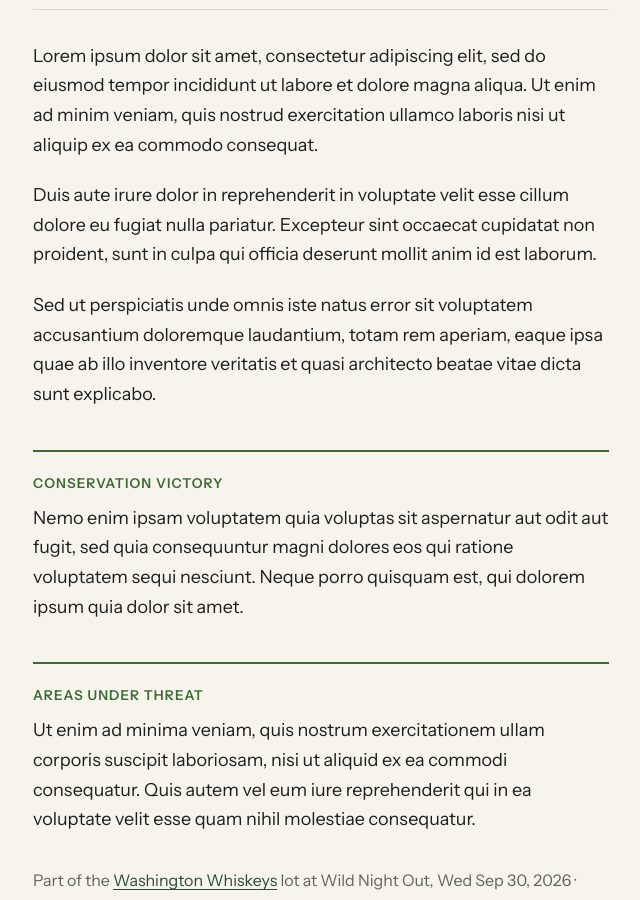
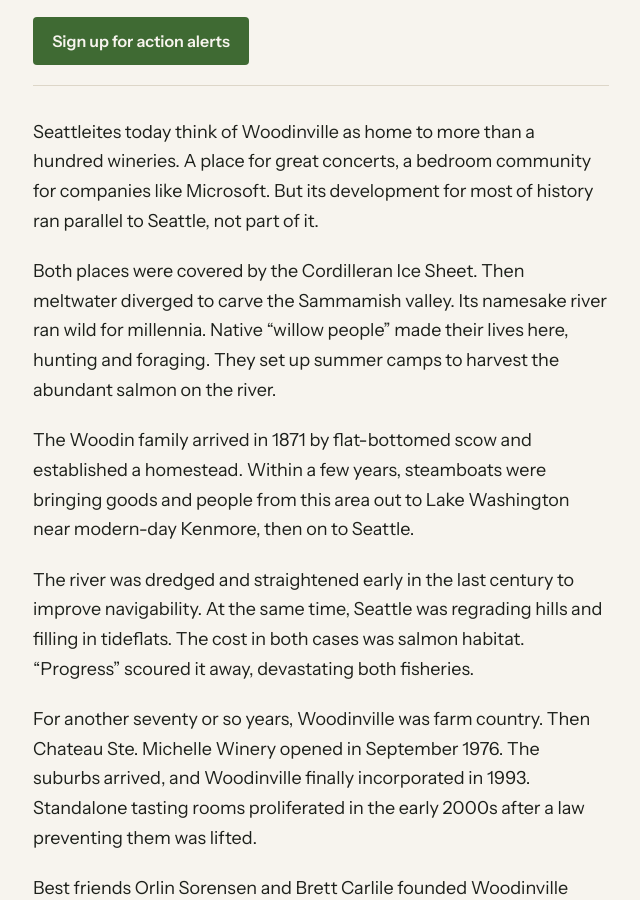
Before and after one commit to dandillinger/whiskey, a Jekyll site: the page built from 2026/woodinville.md, in a window 1280 px wide and 900 px high, scrolled down 1159 px. Shown: the whole window, without its empty margins (319-959 px from the left). Built offline with Jekyll 4.4.1, drawn with Linux system fonts in a browser that asks for light colours; some of the changed text lies outside the part shown.

Commit message:
Woodinville: replace lorem ipsum with wawild DRAFT (canonical); title to match
Co-Authored-By: Claude Opus 5.5 (1M context) <noreply@anthropic.com>

```diff
--- a/2026/woodinville.md
+++ b/2026/woodinville.md
@@ -3,7 +3,7 @@ layout: bottle
 year: 2026
 order: 2
 draft: true
-title: Woodinville Straight Bourbon
+title: Woodinville Straight Bourbon (Aged 6 Years)
 place: Woodinville and Quincy
 bottle: Woodinville Straight Bourbon Whiskey, Aged 6 Years, 750ml
 hero: /assets/img/2026/woodinville
@@ -19,16 +19,38 @@ specs:
   - label: Aged
     value: Uninsulated rickhouses in Quincy
 ---
-Lorem ipsum dolor sit amet, consectetur adipiscing elit, sed do eiusmod tempor incididunt ut labore et dolore magna aliqua. Ut enim ad minim veniam, quis nostrud exercitation ullamco laboris nisi ut aliquip ex ea commodo consequat.
+Seattleites today think of Woodinville as home to more than a hundred wineries. A place for great concerts, a bedroom community for companies like Microsoft. But its development for most of history ran parallel to Seattle, not part of it.
 
-Duis aute irure dolor in reprehenderit in voluptate velit esse cillum dolore eu fugiat nulla pariatur. Excepteur sint occaecat cupidatat non proident, sunt in culpa qui officia deserunt mollit anim id est laborum.
+Both places were covered by the Cordilleran Ice Sheet. Then meltwater diverged to carve the Sammamish valley. Its namesake river ran wild for millennia. Native “willow people” made their lives here, hunting and foraging. They set up summer camps to harvest the abundant salmon on the river.
 
-Sed ut perspiciatis unde omnis iste natus error sit voluptatem accusantium doloremque laudantium, totam rem aperiam, eaque ipsa quae ab illo inventore veritatis et quasi architecto beatae vitae dicta sunt explicabo.
+The Woodin family arrived in 1871 by flat-bottomed scow and established a homestead. Within a few years, steamboats were bringing goods and people from this area out to Lake Washington near modern-day Kenmore, then on to Seattle.
 
-## Conservation victory
+The river was dredged and straightened early in the last century to improve navigability. At the same time, Seattle was regrading hills and filling in tideflats. The cost in both cases was salmon habitat. “Progress” scoured it away, devastating both fisheries.
 
-Nemo enim ipsam voluptatem quia voluptas sit aspernatur aut odit aut fugit, sed quia consequuntur magni dolores eos qui ratione voluptatem sequi nesciunt. Neque porro quisquam est, qui dolorem ipsum quia dolor sit amet.
+For another seventy or so years, Woodinville was farm country. Then Chateau Ste. Michelle Winery opened in September 1976. The suburbs arrived, and Woodinville finally incorporated in 1993. Standalone tasting rooms proliferated in the early 2000s after a law preventing them was lifted.
 
-## Areas under threat
+Best friends Orlin Sorensen and Brett Carlile founded Woodinville Whiskey in 2010. They claim to have been “raised in a valley filled with wineries where wild yeast fills the air.” Their mentor, David Pickerell, came from Maker’s Mark, one of the distinctive bottles that pioneered premium bourbon.
 
-Ut enim ad minima veniam, quis nostrum exercitationem ullam corporis suscipit laboriosam, nisi ut aliquid ex ea commodi consequatur. Quis autem vel eum iure reprehenderit qui in ea voluptate velit esse quam nihil molestiae consequatur.
+Today, grain is harvested on the Omlin family farm in Quincy, WA. Then mashed and distilled in Woodinville, with purified water from the Cascades. Back to Quincy, where it’s barreled in heavily charred oak. The cycle of cold nights and hot days in the desert helps mellow the whiskey. Woodinville Whiskey runs tasting rooms in both its namesake town and Quincy. Buy and enjoy it on either side of the Cascade crest.
+
+**Conservation Victory:** Before 2008, what we now call the Wild Sky Wilderness area (an hour up the road from Woodinville) was general Mt. Baker-Snoqualmie National Forest land. Though it had been open for timber harvest, the rugged terrain kept eighty thousand acres of old-growth and mature forest intact. This included fourteen thousand acres of old growth below three thousand feet in elevation, vital for water quality and quite rare in a forest that had been logged for well over a hundred years.
+
+In 2000, WA Wild created the Wild Sky coalition to pursue Wilderness designation for a combined one hundred thousand acres of the forest around the mighty Skykomish River. U.S. Senator Patty Murray and Representative Rick Larsen introduced the bill. Senator Maria Cantwell was an engaged supporter. After years of negotiation, it passed Congress, and President George W. Bush signed it in 2008.
+
+The Wild Sky Wilderness is designated by law, not rule. Our grandchildren’s grandchildren will be able to enjoy the mountains, trails, and rivers. This is one of the best remaining habitats for salmon in the Puget Sound region. What we all lost in Seattle, and the “willow people” lost in the Sammamish valley, remains intact here.
+
+**Areas Under Threat:**
+
+One of my favorite shoulder-season hikes, Mt. Dickerman, is way out on the Mountain Loop Highway not far from Barlow Pass. Most of my trips in the fog and snow have been devoid of other humans, until I descend midday and encounter a few folks headed up. The wind and the vividly colored crustose lichen are magical up there. It’s a sacred place.
+
+There are more than three hundred thousand acres of inventoried roadless area left in the Mt. Baker-Snoqualmie National Forest (about two million statewide). This includes a cluster with wilderness potential between the Wild Sky and Alpine Lakes Wildernesses to the south, and the Boulder River and Glacier Peak Wildernesses to the north.
+
+This is rugged mountain and forest. Some of the most remote unprotected land in the state. It should be Wilderness. And if the Roadless Rule is rescinded, we may lose that opportunity for future generations.
+
+**The Bottle:**
+
+Woodinville Straight Bourbon Aged 6 Years, 750ml, 90 proof (45% ABV). Mash bill of 72% corn, 22% rye, and 6% malted barley, all grown on the Omlin family farm in Quincy. Distilled in Woodinville, then trucked back over the Cascades to age in Quincy in deeply toasted, heavily charred barrels.
+
+Moët Hennessy purchased Woodinville Whiskey in 2017. LVMH, the European luxury brand giant, is now the parent company of this made-in-WA brand.
+
+Donate to WA Wild: <https://wawild.org/engage/donate/>
```
